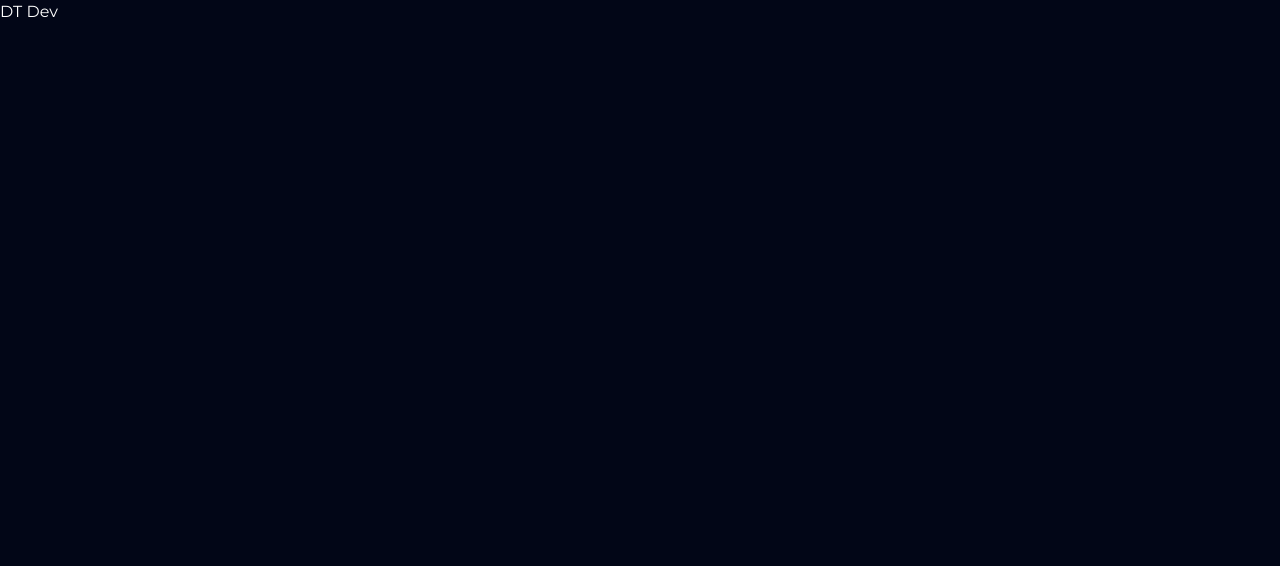
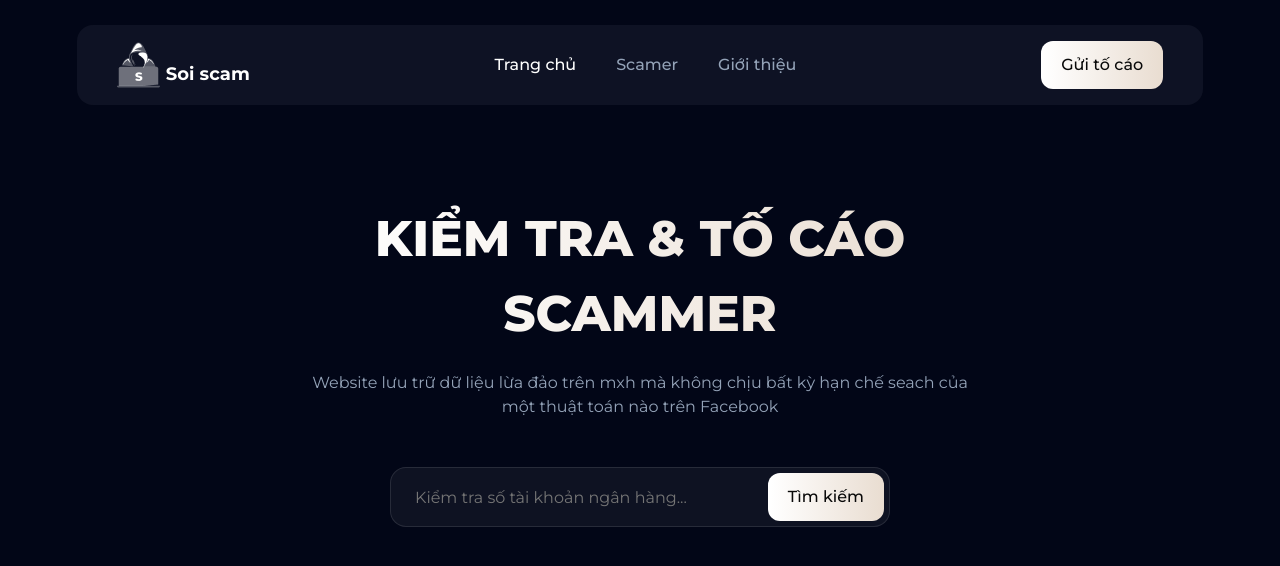
Before and after one commit to quanganh2001/soiscam, a plain HTML site: page index.html in a window 1280 px wide. Drawn offline with Linux system fonts and the light colour scheme.

Commit message:
Phần 3: Code Giao Diện Trang Chủ (P1)

```diff
--- a/assets/css/base.css
+++ b/assets/css/base.css
@@ -14,3 +14,56 @@ body {
   color: var(--textColor);
   font-size: 16px;
 }
+
+/* Button styles */
+.btn {
+  padding: 12px 20px;
+  border-radius: 12px;
+  background: var(--gradientColor);
+  color: var(--textBtnColor);
+  font-weight: 500;
+  font-size: 16px;
+  border: none;
+  outline: none;
+}
+/* End button styles */
+
+/* Header Style */
+.header {
+  margin-top: 25px;
+  margin-inline: 6%;
+  background-color: var(--bgColor2);
+  border-radius: 16px;
+  display: flex;
+  justify-content: space-between;
+  align-items: center;
+  padding: 16px 40px;
+}
+.header__logo {
+  display: flex;
+  align-items: flex-end;
+  gap: 6px;
+}
+.header__logo-name {
+  font-size: 18px;
+  font-weight: 700;
+  color: var(--textColor);
+}
+.header__nav-list {
+  display: flex;
+  align-items: center;
+  gap: 40px;
+}
+.header__nav-link {
+  color: var(--subTextColor);
+  font-weight: 500;
+  transition: ease 0.2s;
+}
+.header__nav-link.active {
+  color: var(--textColor);
+}
+.header__nav-link:hover {
+  color: var(--textColor);
+  font-weight: 600;
+}
+/* End Header Style */
--- a/assets/css/index.css
+++ b/assets/css/index.css
@@ -0,0 +1,45 @@
+.content {
+  max-width: 664px;
+  width: 100%;
+  margin-inline: auto;
+  margin-top: 96px;
+}
+
+.content__heading {
+  font-size: 50px;
+  font-weight: 800;
+  text-align: center;
+  color: transparent;
+  background: var(--gradientColor);
+  background-clip: text;
+  --webkit-background-clip: text;
+}
+.content__desc {
+  color: var(--subTextColor);
+  margin-top: 20px;
+  text-align: center;
+}
+
+.form-search {
+  max-width: 500px;
+  width: 100%;
+  border-radius: 16px;
+  background-color: var(--bgColor3);
+  border: 1px solid rgba(255, 255, 255, 0.1);
+  margin-top: 48px;
+  display: flex;
+  align-items: center;
+  padding: 5px;
+  margin-inline: auto;
+}
+.form-search__input {
+  flex: 1;
+  background-color: transparent;
+  border: none;
+  outline: none;
+  padding-left: 19px;
+  color: var(--textColor);
+}
+.form-search__btn {
+  flex-shrink: 0;
+}
--- a/index.html
+++ b/index.html
@@ -15,6 +15,38 @@
     <link rel="stylesheet" href="./assets/css/index.css" />
   </head>
   <body>
-    <div>DT Dev</div>
+    <!-- HEADER -->
+    <header class="header">
+      <a href="" class="header__logo">
+        <img src="./assets/images/logo.png" alt="logo" class="header__logo-img" />
+        <span class="header__logo-name">Soi scam</span>
+      </a>
+      <ul class="header__nav-list">
+        <li class="header__nav-item">
+          <a href="#" class="header__nav-link active">Trang chủ</a>
+        </li>
+        <li class="header__nav-item">
+          <a href="#" class="header__nav-link">Scamer</a>
+        </li>
+        <li class="header__nav-item">
+          <a href="#" class="header__nav-link">Giới thiệu</a>
+        </li>
+      </ul>
+      <a href="#" class="btn header__btn">Gửi tố cáo</a>
+    </header>
+    <!-- end HEADER -->
+
+    <!-- CONTENT -->
+    <section class="content">
+      <h1 class="content__heading">KIỂM TRA & TỐ CÁO SCAMMER</h1>
+      <p class="content__desc">
+        Website lưu trữ dữ liệu lừa đảo trên mxh mà không chịu bất kỳ hạn chế seach của một thuật toán nào trên Facebook
+      </p>
+      <form class="form-search">
+        <input type="text" placeholder="Kiểm tra số tài khoản ngân hàng..." class="form-search__input" />
+        <button class="btn form-search__btn" type="submit">Tìm kiếm</button>
+      </form>
+    </section>
+    <!-- end CONTENT -->
   </body>
 </html>
```
Also changed, not shown: 1 other file.
